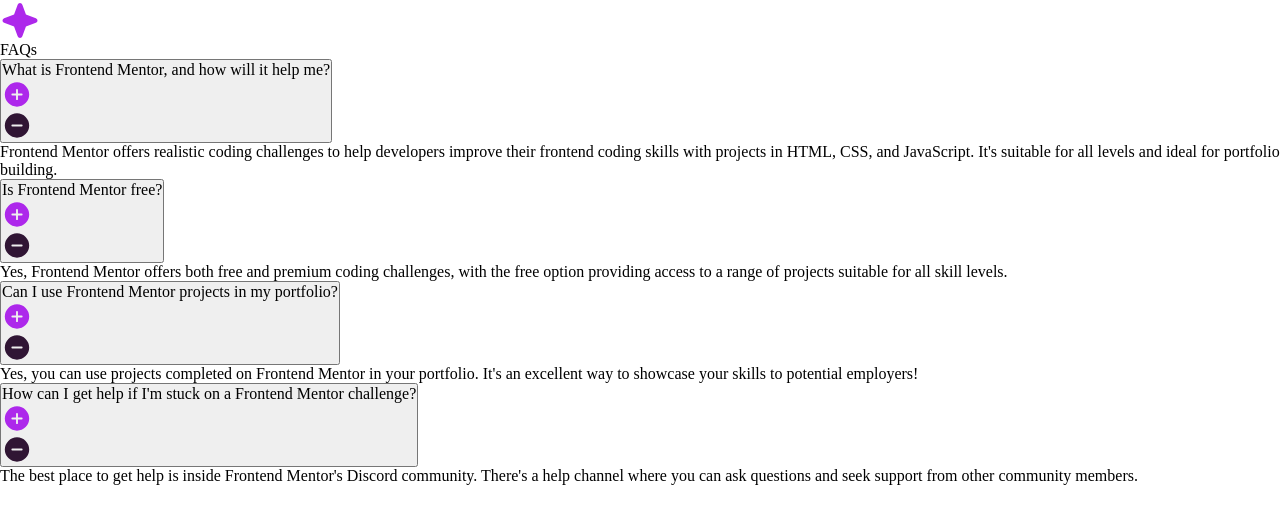
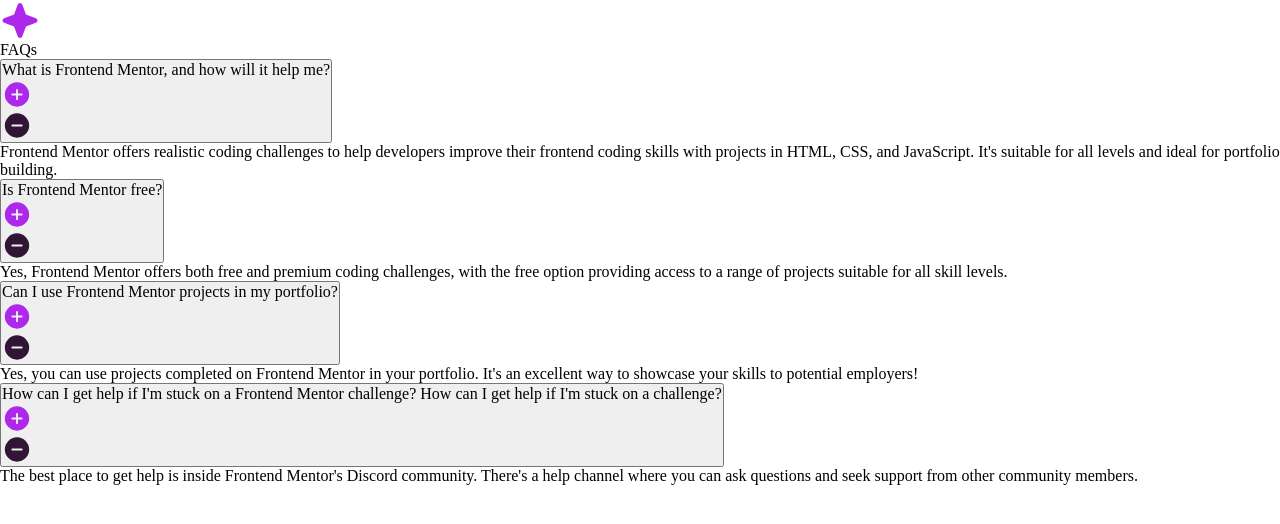
Before and after one commit to luinrandir/faq-accordion, a website built with Vite: page index.html in a window 1280 px wide. Built offline with nearby package versions, Linux system fonts and the light colour scheme.

```diff
--- a/index.html
+++ b/index.html
@@ -64,6 +64,7 @@
             <button>
               <h2>
                 How can I get help if I'm stuck on a Frontend Mentor challenge?
+                How can I get help if I'm stuck on a challenge?
               </h2>
               <img src="./assets/images/icon-plus.svg" alt="Plus sign icon" />
               <img src="./assets/images/icon-minus.svg" alt="Minus sign icon" />
```
